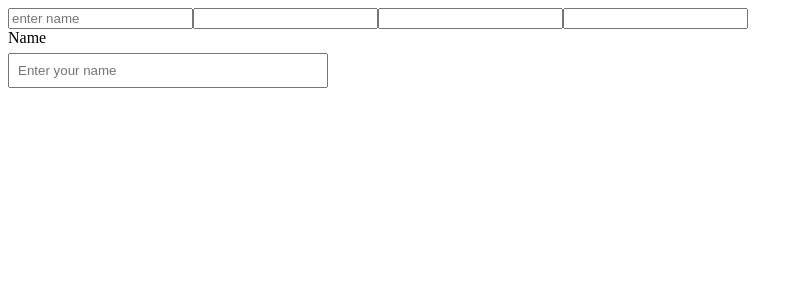
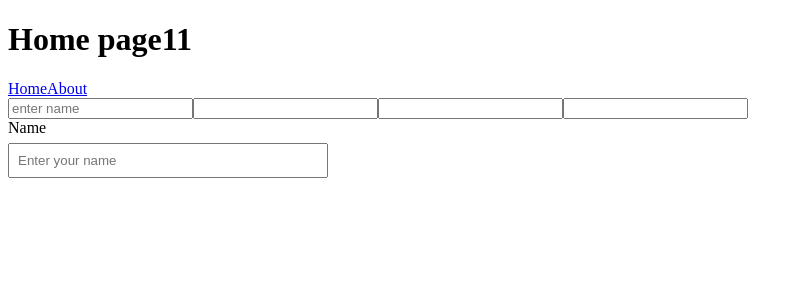
Before and after one commit to mdakashdev/vue3, a Vue app: page / in a window 1280 px wide. Shown: the top 300 px of the page, without its empty margins (0-803 px from the left). Built offline with nearby package versions, Linux system fonts and the light colour scheme; the HTML template or start-up script is replaced by a standard one.

Commit message:
feat(route): implement vue-router

```diff
--- a/package.json
+++ b/package.json
@@ -14,7 +14,8 @@
     "lint:eslint": "eslint . --fix --cache"
   },
   "dependencies": {
-    "vue": "^3.5.38"
+    "vue": "^3.5.38",
+    "vue-router": "^5.2.0"
   },
   "devDependencies": {
     "@tsconfig/node24": "^24.0.4",
--- a/src/App.vue
+++ b/src/App.vue
@@ -7,6 +7,13 @@ const username = ref('');
 </script>
 
 <template>
+
+  <router-view />
+
+  <router-link to="/">Home</router-link>
+  <router-link to="/about">About</router-link>
+
+
   <div>
 <!--    using v-model-->
     <input type="text" v-model="name" placeholder="enter name" />
--- a/src/main.ts
+++ b/src/main.ts
@@ -1,4 +1,9 @@
 import { createApp } from 'vue'
 import App from './App.vue'
 
-createApp(App).mount('#app')
+import router from './router'
+
+
+createApp(App)
+  .use(router)
+  .mount('#app')
--- /dev/null
+++ b/src/router/index.ts
@@ -0,0 +1,27 @@
+import {
+  createRouter,
+  createWebHistory
+} from 'vue-router';
+
+import HomeView from "@/views/HomeView.vue";
+import AboutView from "@/views/AboutView.vue";
+
+
+const router = createRouter({
+  history: createWebHistory(),
+
+  routes: [
+    {
+      path: '/',
+      name: 'home',
+      component: HomeView
+    },
+    {
+      path: '/about',
+      name: 'about',
+      component: AboutView
+    }
+  ]
+})
+
+export default router;
--- /dev/null
+++ b/src/views/AboutView.vue
@@ -0,0 +1,13 @@
+<script setup lang="ts">
+
+</script>
+
+<template>
+<div>
+  <h1>About page</h1>
+</div>
+</template>
+
+<style scoped>
+
+</style>
--- /dev/null
+++ b/src/views/HomeView.vue
@@ -0,0 +1,13 @@
+<script setup lang="ts">
+
+</script>
+
+<template>
+<div>
+  <h1>Home page11</h1>
+</div>
+</template>
+
+<style scoped>
+
+</style>
```
Also changed, not shown: 1 other file (tests, documents, lock files or other folders).
